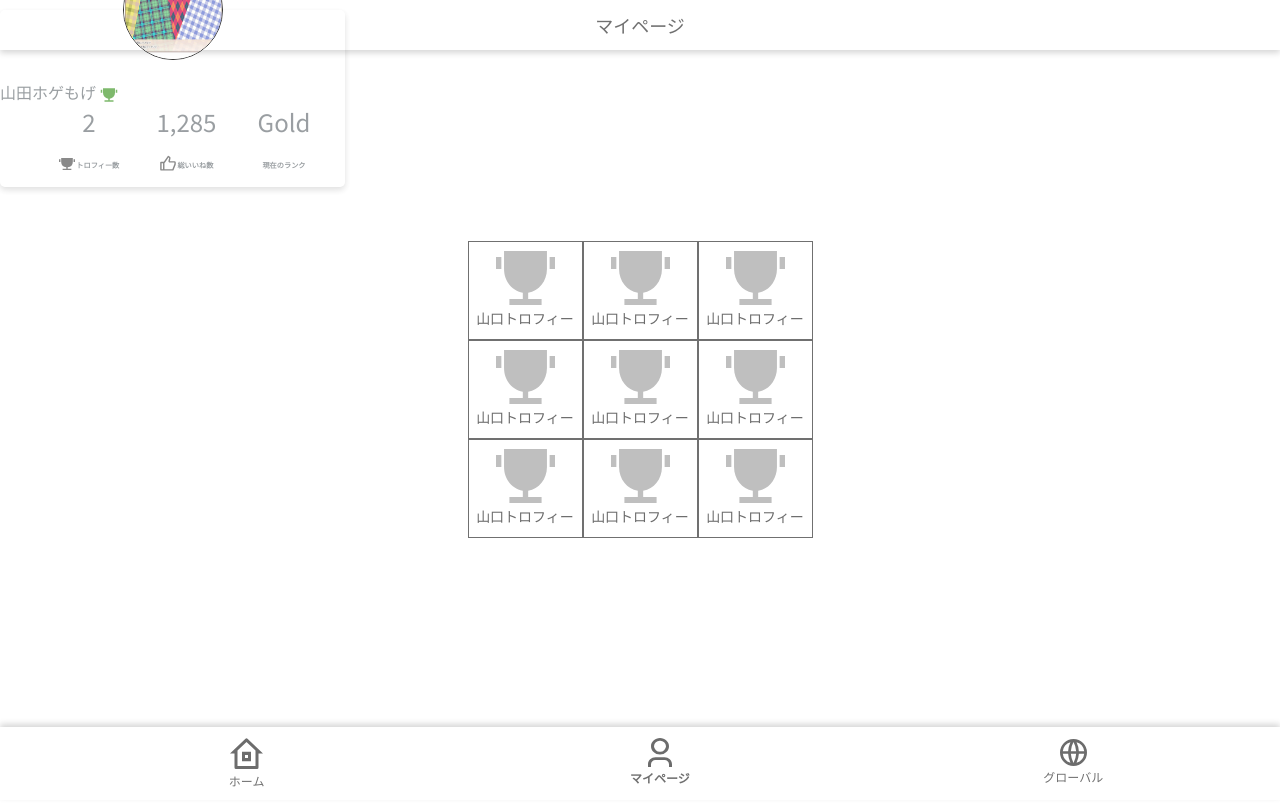
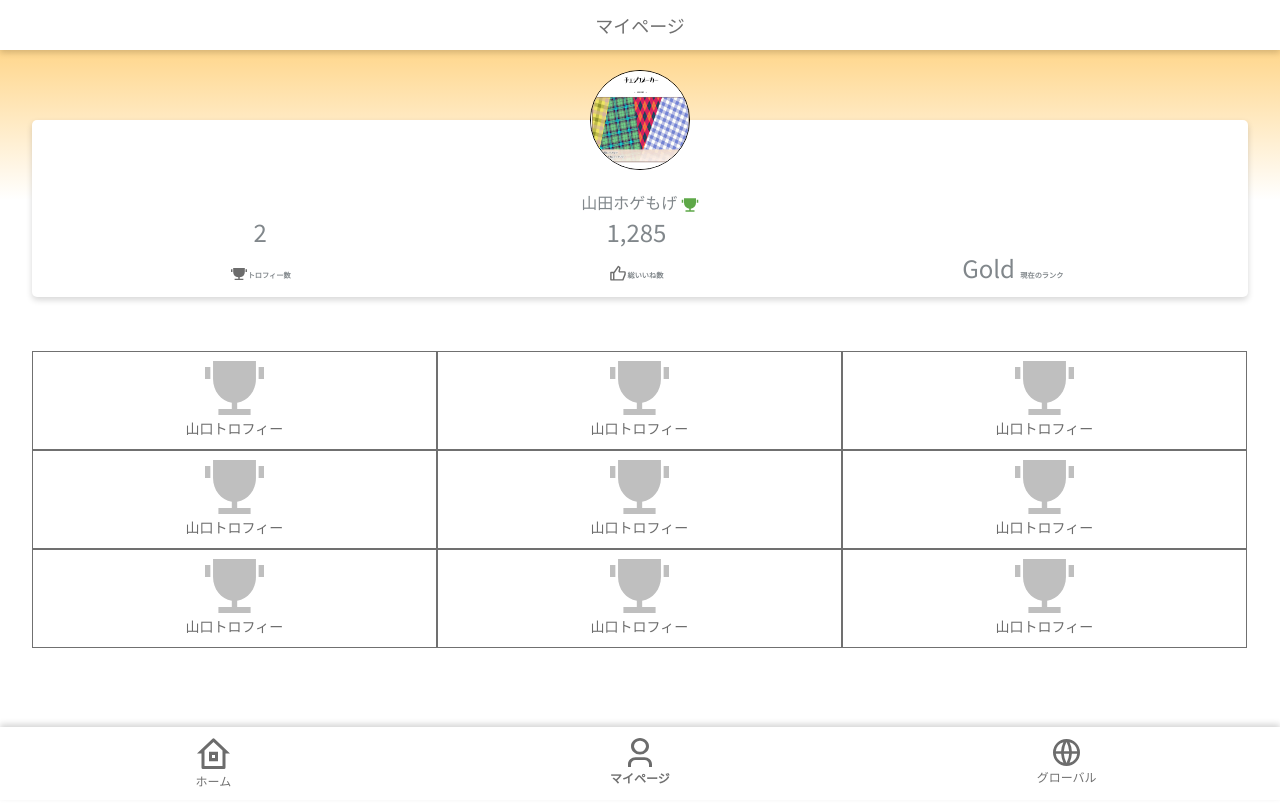
Before and after one commit to otanilab/hackday2019, a Nuxt app: page /mypage in a window 1280 px wide. Built offline with nearby package versions, Linux system fonts and the light colour scheme.

Commit message:
グレードで背景色変わる

```diff
--- a/components/GlobalHeader.vue
+++ b/components/GlobalHeader.vue
@@ -7,6 +7,8 @@
 <style scoped>
 header {
   position: absolute;
+  z-index: 1;
+  background-color: white;
   top: 0;
   left: 0;
   display: flex;
--- /dev/null
+++ b/components/GradeBackGround.vue
@@ -0,0 +1,49 @@
+<template>
+  <div :class="[backgroundColorClass, 'grade-background']"></div>
+</template>
+
+<style scoped>
+.grade-background {
+  position: absolute;
+  top: 0;
+  left: 0;
+  width: 100%;
+  height: 25%;
+  opacity: 60%;
+  z-index: -1;
+}
+
+.background-bronze {
+  background: linear-gradient(orange, white);
+}
+.background-silver {
+  background: linear-gradient(gray, white);
+}
+.background-gold {
+  background: linear-gradient(yellow, white);
+}
+</style>
+
+<script>
+export default {
+  data() {
+    return {
+      colorClassList: [
+        { class: 'background-bronze', count: 100 },
+        { class: 'background-silver', count: 200 },
+        { class: 'background-gold', count: 300 }
+      ]
+    }
+  },
+  computed: {
+    backgroundColorClass() {
+      return this.colorClassList
+        .slice()
+        .sort((a, b) => a.count - b.count)
+        .reduce((previous, current) =>
+          current.count <= 100 ? current : previous
+        ).class
+    }
+  }
+}
+</script>
--- a/components/MenuBar.vue
+++ b/components/MenuBar.vue
@@ -66,6 +66,8 @@ nav {
 }
 
 .menu {
+  padding: 0;
+  margin: auto;
   display: flex;
   justify-content: space-around;
 }
--- a/components/ProfileCard.vue
+++ b/components/ProfileCard.vue
@@ -38,16 +38,21 @@
 
 <style scoped>
 .profile {
-  width: 345px;
+  width: 100%;
   height: 177px;
+  margin-top: 70px;
   border-radius: 5px;
   position: relative;
-  opacity: 80%;
+  background: white;
   box-shadow: 0px 3px 6px #00000029;
 }
 .name-icon {
   position: relative;
   top: -5px;
+}
+
+.name {
+  text-align: center;
 }
 .avatar img {
   top: -50px;
--- a/components/TrophyList.vue
+++ b/components/TrophyList.vue
@@ -17,13 +17,13 @@
 .trophy-list {
   overflow: hidden;
   padding: 0;
-  width: 345px;
+  width: 100%;
   height: 297px;
   margin: 54px auto 0 auto;
 }
 .trophy-item {
   list-style: none;
-  width: 115px;
+  width: 33.3%;
   height: 99px;
   padding: 6px 0 0px 0;
   float: left;
--- a/layouts/default.vue
+++ b/layouts/default.vue
@@ -1,7 +1,9 @@
 <template>
   <div>
+    <div class="inner">
+      <nuxt />
+    </div>
     <menu-bar />
-    <nuxt />
   </div>
 </template>
 
--- a/pages/mypage.vue
+++ b/pages/mypage.vue
@@ -3,15 +3,17 @@
     <global-header>マイページ</global-header>
     <profile-card />
     <TrophyList :trophyIdList="trophyIdList"></TrophyList>
+    <GBG />
   </div>
 </template>
 <script>
 import GlobalHeader from '~/components/GlobalHeader'
 import TrophyList from '~/components/TrophyList'
 import ProfileCard from '~/components/ProfileCard'
+import GBG from '~/components/GradeBackGround'
 
 export default {
-  components: { GlobalHeader, TrophyList, ProfileCard },
+  components: { GlobalHeader, TrophyList, ProfileCard, GBG },
   data() {
     return {
       trophyIdList: [
```
Also changed, not shown: define/define.js (added, +7 -0 lines).
